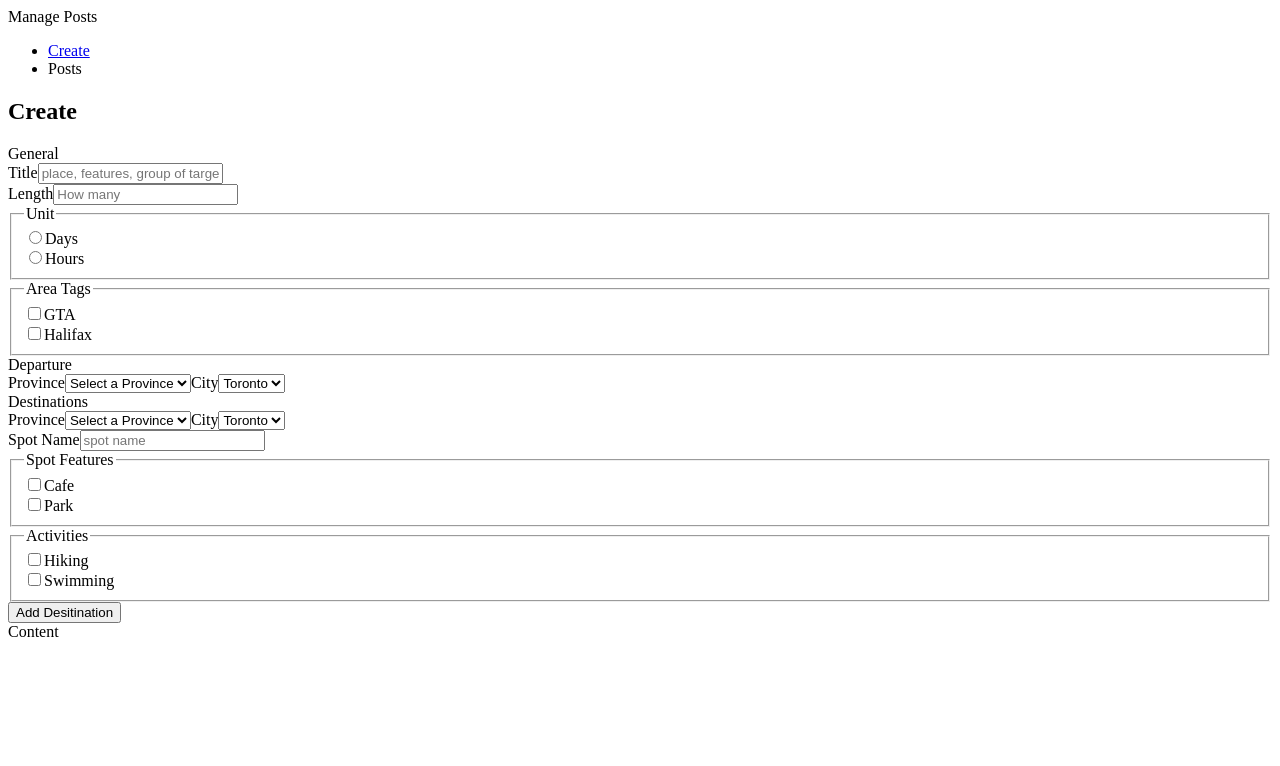
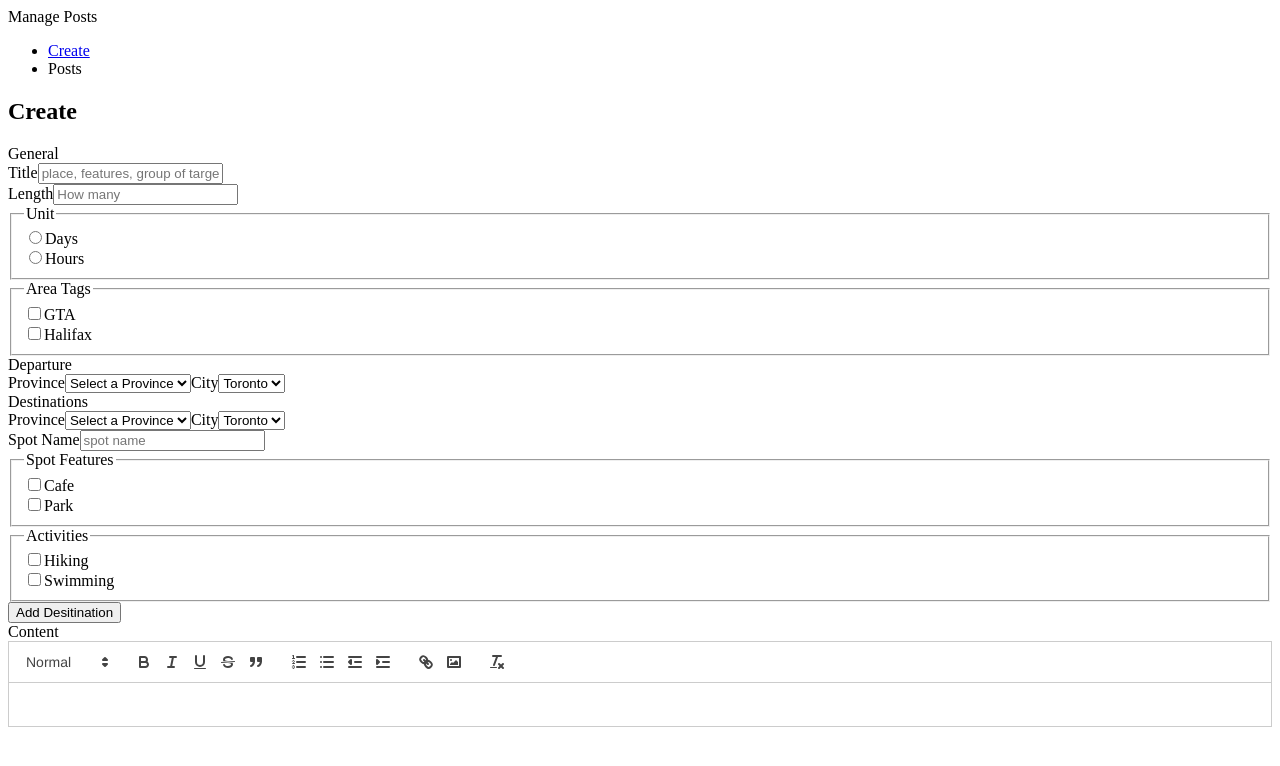
Before and after one commit to ilynnluo/nextjs-blog-admin, a Next.js app: page /posts/create in a window 1280 px wide. Shown: the top 766 px of the page. Built offline with nearby package versions, Linux system fonts and the light colour scheme.

Commit message:
+ add React  Quill Editor

```diff
--- a/app/page.tsx
+++ b/app/page.tsx
@@ -4,6 +4,8 @@ export default function Home() {
   return (
     <main className="flex min-h-screen flex-col items-center justify-between p-24">
       <div>
+        <Link href='/posts/create'> Create POST </Link>
+        <Link href='/posts'> Go to POST List </Link>
         <Link href='/posts/1'> Go to POST </Link>
       </div>
     </main>
--- a/app/posts/create/page.tsx
+++ b/app/posts/create/page.tsx
@@ -1,10 +1,32 @@
+'use client'
+import React, { useState } from 'react';
+import ReactQuill from 'react-quill';
+import 'react-quill/dist/quill.snow.css';
 import MainLayout from "@/app/layout/layout"
 
 export default function CreatePost() {
+  const QuillModules = {
+    toolbar: [
+      [{ 'header': [1, 2, false] }],
+      ['bold', 'italic', 'underline','strike', 'blockquote'],
+      [{'list': 'ordered'}, {'list': 'bullet'}, {'indent': '-1'}, {'indent': '+1'}],
+      ['link', 'image'],
+      ['clean']
+    ],
+  }
+  const QuillFormats = [
+    'header',
+    'bold', 'italic', 'underline', 'strike', 'blockquote',
+    'list', 'bullet', 'indent',
+    'link', 'image'
+  ]
+  const [editorValue, setEditorValue] = useState('');
   return (
     <MainLayout>
-      <div className="py-1">
+      <div>
+        {/* page title */}
         <h2 className="text-2xl font-bold">Create</h2>
+        {/* main content */}
         <div className="max-w-3xl">
           <div className="grid grid-cols-1">
             <div className="mt-8 px-4 py-2 border-l-4 border-indigo-500">
@@ -191,6 +213,16 @@ export default function CreatePost() {
             <div className="mt-12 px-4 py-2 border-l-4 border-indigo-500">
               Content
             </div>
+            <div className='mt-8 pb-8'>
+              <ReactQuill
+                className='mb-8 h-40'
+                theme='snow'
+                value={editorValue}
+                onChange={setEditorValue}
+                modules={QuillModules}
+                formats={QuillFormats}
+              />
+            </div>
           </div>
         </div>
       </div>
--- a/package.json
+++ b/package.json
@@ -20,6 +20,7 @@
     "postcss": "8.4.26",
     "react": "18.2.0",
     "react-dom": "18.2.0",
+    "react-quill": "^2.0.0",
     "tailwindcss": "3.3.3",
     "typescript": "5.1.6"
   },
```
Also changed, not shown: 1 other file (tests, documents, lock files or other folders).
